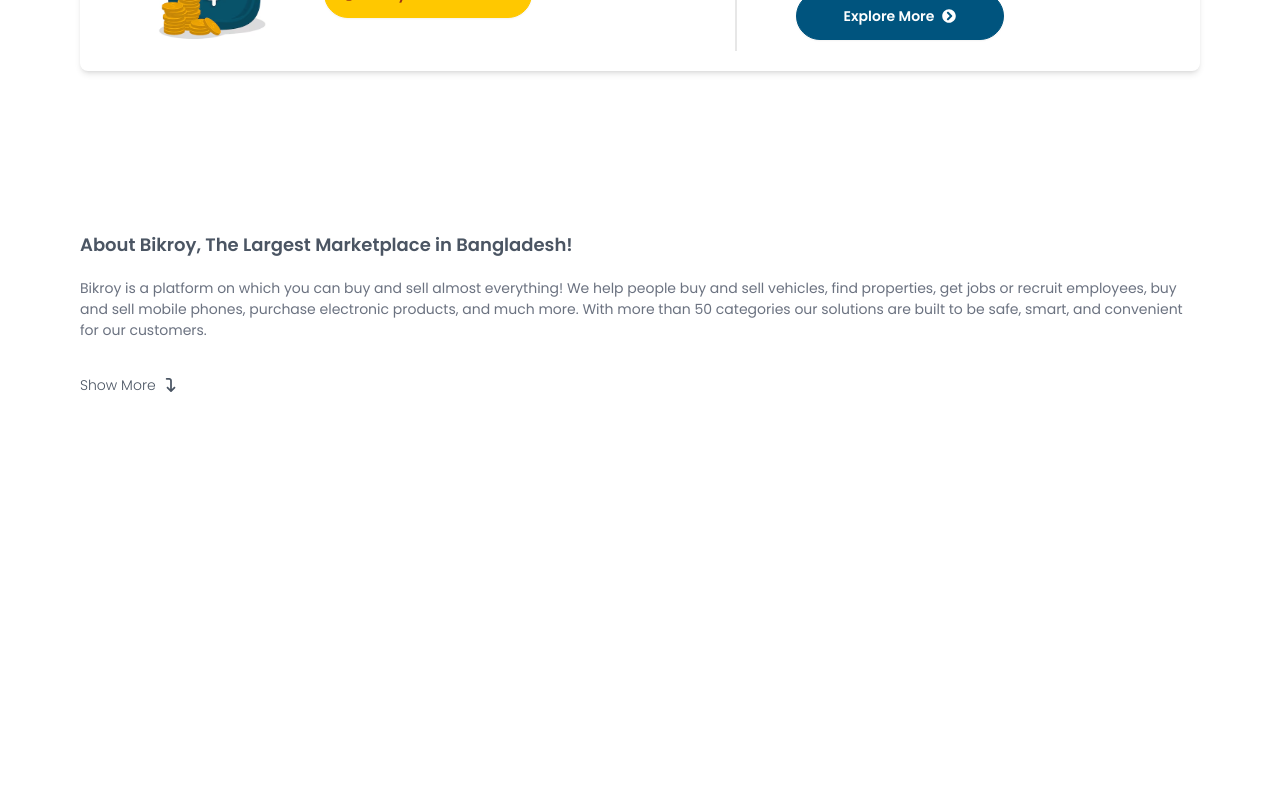
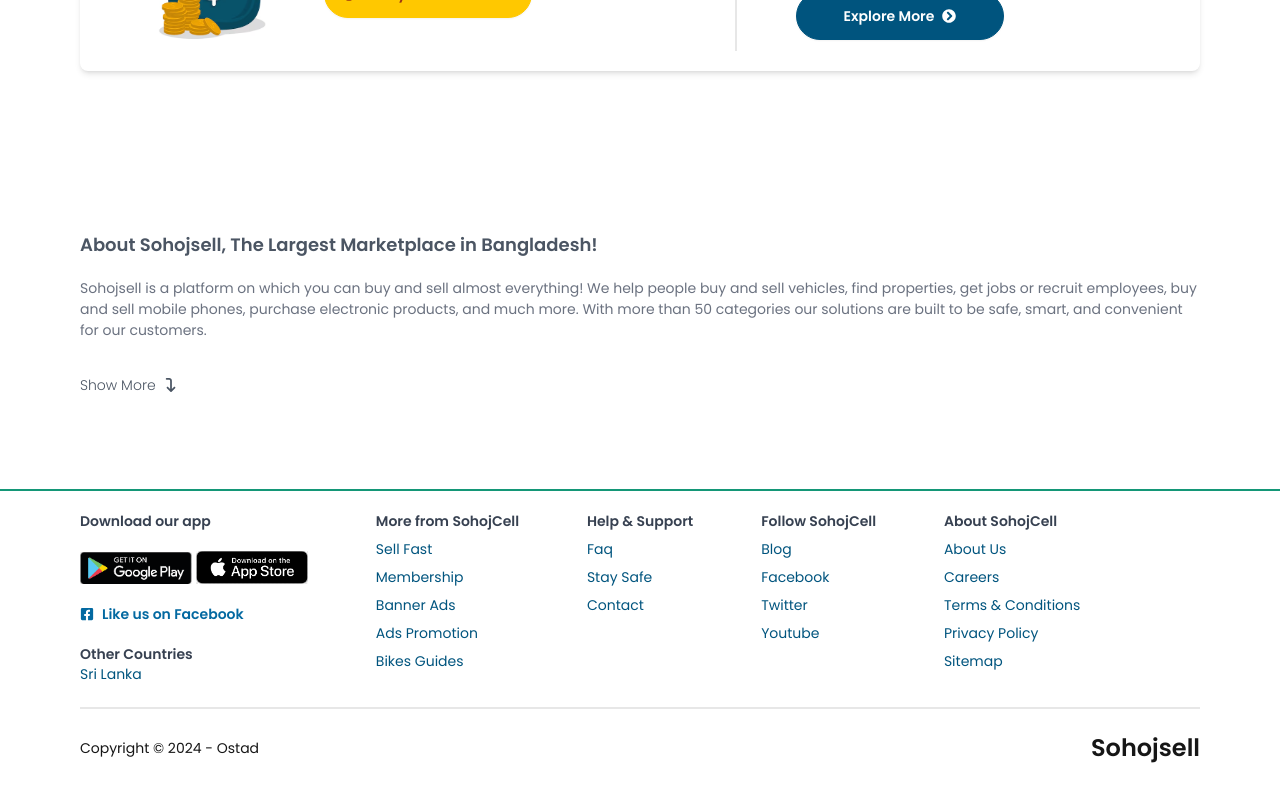
Before and after one commit to sholayman99/sohoj-cell-frontend, a React (Vite) app: page / in a window 1280 px wide. Shown: the part 1344-2144 px from the top of the page. Before the commit the page ends 1833 px from the top, so only its background shows below. Built offline with nearby package versions, Linux system fonts and the light colour scheme; no server answers.

Commit message:
footer completed

```diff
--- a/src/components/home/AboutSohoj.jsx
+++ b/src/components/home/AboutSohoj.jsx
@@ -15,12 +15,12 @@
 
     return (
         <main className={"lg:p-20 md:p-10 p-5"}>
-            <h3 className={"text-[18px] text-gray-600 mb-5 font-semibold"}>About Bikroy, The Largest Marketplace in Bangladesh!</h3>
+            <h3 className={"text-[18px] text-gray-600 mb-5 font-semibold"}>About Sohojsell, The Largest Marketplace in Bangladesh!</h3>
             {
                 showFull ? (
                         <section className={"flex flex-col items-start  gap-6"}>
                             <div>
-                                <p className={"text-gray-500"}>Bikroy is a platform on which you can buy and sell almost
+                                <p className={"text-gray-500"}>Sohojsell is a platform on which you can buy and sell almost
                                     everything! We help people buy and sell vehicles,
                                     find properties, get jobs or recruit employees, buy and sell mobile phones, purchase
                                     electronic products, and
@@ -31,34 +31,34 @@
                                 <h4 className={"text-[16px] text-gray-600 font-semibold"}>Buy, Sell, Rent, or Find Jobs in
                                     Bangladesh</h4>
                                 <p className={"text-gray-500"}>
-                                    Every month, hundreds of millions of people use Bikroy to find and sell mobiles, musical
+                                    Every month, hundreds of millions of people use Sohojsell to find and sell mobiles, musical
                                     instruments, cars, houses,
                                     jobs, and more through classified ads. To sell new items or sell used items quickly,
-                                    Bikroy offers Ad Promotion
+                                    Sohojsell offers Ad Promotion
                                     features.
                                 </p>
                                 <p className={"text-gray-500"}>
-                                    Bikroy has an extensive collection of new and used goods, making it easier for users to
+                                    Sohojsell has an extensive collection of new and used goods, making it easier for users to
                                     quickly buy new items or buy
                                     used items at their desired location. To buy online, users easily can reach their
                                     desired products through filtering options.
                                 </p>
                                 <p className={"text-gray-500"}>
-                                    For businesses, Bikroy has introduced the ‘Membership’ service, which helps them expand
+                                    For businesses, Sohojsell has introduced the ‘Membership’ service, which helps them expand
                                     their businesses online. Members will
-                                    have their virtual shop with a Bikroy URL with free promotions of their goods. With
+                                    have their virtual shop with a Sohojsell URL with free promotions of their goods. With
                                     different membership categories, businesses can
                                     flourish as verified members and authorized dealers.
                                 </p>
                                 <p className={"text-gray-500"}>
                                     With millions of unique monthly visitors, thousands of interested buyers, and thousands
-                                    of active dealers on our platform, Bikroy is the
+                                    of active dealers on our platform, Sohojsell is the
                                     Largest Marketplace in Bangladesh.
                                 </p>
                             </div>
                             <div className={"flex flex-col gap-4"}>
-                                <h4 className={"text-[16px] text-gray-600 font-semibold"}>Benefits of Trading at Bikroy</h4>
-                                <p className={"text-gray-500"}>At Bikroy, we make it so easy to connect people to buy, sell
+                                <h4 className={"text-[16px] text-gray-600 font-semibold"}>Benefits of Trading at Sohojsell</h4>
+                                <p className={"text-gray-500"}>At Sohojsell, we make it so easy to connect people to buy, sell
                                     or rent goods and services as other classified sites.</p>
                                 <ul className={"text-gray-500 list-disc list-inside flex flex-col gap-4"}>
                                     <li>Fast & Easy Experience: Navigated buying and selling experience in Bangladesh which
@@ -84,7 +84,7 @@
                     :
                     (<section className={"flex flex-col gap-5 items-start"}>
                         <div>
-                            <p className={"text-gray-500"}>Bikroy is a platform on which you can buy and sell almost
+                            <p className={"text-gray-500"}>Sohojsell is a platform on which you can buy and sell almost
                                 everything! We help people buy and sell vehicles,
                                 find properties, get jobs or recruit employees, buy and sell mobile phones, purchase
                                 electronic products, and
--- a/src/components/home/OpportunityCard.jsx
+++ b/src/components/home/OpportunityCard.jsx
@@ -19,7 +19,7 @@
                 </div>
                 <div className="divider lg:divider-horizontal"></div>
                 <div className={"flex flex-col gap-4 max-w-sm w-full  "}>
-                    <h2 className={"text-2xl text-info font-bold"}>SohojCell <span className={"text-lg font-semibold"}>JOBS</span></h2>
+                    <h2 className={"text-2xl text-info font-bold"}>Sohojsell <span className={"text-lg font-semibold"}>JOBS</span></h2>
                     <p className={"text-gray-600"}>Looking to hire or get hired in Bangladesh ?
                         Get access to 800k+ CVs or browse through 800+ job vacancies!</p>
                     <button className={"btn btn-info rounded-full w-52 text-base-100"}>
--- a/src/layout/AppNavbar.jsx
+++ b/src/layout/AppNavbar.jsx
@@ -34,7 +34,7 @@
                     </ul>
                 </details>
                 <Link to={"/"} className="text-3xl text-secondary font-normal"><span
-                    className={"font-bold text-base-100"}>Sohoj</span>Cell</Link>
+                    className={"font-bold text-base-100"}>Sohoj</span>sell</Link>
             </div>
             <div className="hidden lg:flex navbar-end">
                 <ul className="menu menu-horizontal px-1 gap-8 items-center">
--- a/src/layout/Footer.jsx
+++ b/src/layout/Footer.jsx
@@ -1,10 +1,69 @@
 import React from 'react';
+import apple from "../assets/images/apple.png";
+import google from "../assets/images/google.png";
+import {FaFacebookSquare} from "react-icons/fa";
+import {Link} from "react-router-dom";
 
 const Footer = () => {
     return (
-        <div>
-
-        </div>
+        <footer className=" px-20 py-5 bg-base-100 border-t-2 border-primary text-base-content">
+            <section className={"footer"}>
+                <aside className={"flex flex-col gap-5"}>
+                    <h3 className={"text-gray-700 font-semibold"}>Download our app</h3>
+                    <div className={"flex items-center gap-1"}>
+                        <img className={"w-28"} src={google} alt={"google"}/>
+                        <img className={"w-28"} src={apple} alt={"apple"}/>
+                    </div>
+                    <Link to={"/"} className={"flex items-center gap-2 font-semibold text-sky-700"}>
+                        <span><FaFacebookSquare/></span>
+                        <h3>Like us on Facebook</h3>
+                    </Link>
+                    <div>
+                        <h3 className={"text-gray-700 font-semibold"}>Other Countries</h3>
+                        <p className={"text-info"}>Sri Lanka</p>
+                    </div>
+                </aside>
+                <nav>
+                    <h6 className={"text-gray-700 font-semibold"}>More from SohojCell</h6>
+                    <a className="link link-info link-hover">Sell Fast</a>
+                    <a className="link link-info link-hover">Membership</a>
+                    <a className="link link-info link-hover">Banner Ads</a>
+                    <a className="link link-info link-hover">Ads Promotion</a>
+                    <a className="link link-info link-hover">Bikes Guides</a>
+                </nav>
+                <nav>
+                    <h6 className={"text-gray-700 font-semibold"}>Help & Support</h6>
+                    <a className="link link-info link-hover">Faq</a>
+                    <a className="link link-info link-hover">Stay Safe</a>
+                    <a className="link link-info link-hover">Contact</a>
+                </nav>
+                <nav>
+                    <h6 className={"text-gray-700 font-semibold"}>Follow SohojCell</h6>
+                    <a className="link link-info link-hover">Blog</a>
+                    <a className="link link-info link-hover">Facebook</a>
+                    <a className="link link-info link-hover">Twitter</a>
+                    <a className="link link-info link-hover">Youtube</a>
+                </nav>
+                <nav>
+                    <h6 className={"text-gray-700 font-semibold"}>About SohojCell</h6>
+                    <a className="link link-info link-hover">About Us</a>
+                    <a className="link link-info link-hover">Careers</a>
+                    <a className="link link-info link-hover">Terms & Conditions</a>
+                    <a className="link link-info link-hover">Privacy Policy</a>
+                    <a className="link link-info link-hover">Sitemap</a>
+                </nav>
+                <div className={"divider"}></div>
+            </section>
+            <div className={"divider"}></div>
+            <section className="flex items-center justify-between pb-4 bg-base-100">
+                <aside>
+                    <p>Copyright © 2024 - Ostad</p>
+                </aside>
+                <div>
+                    <h1 className={"font-semibold text-2xl"}>Sohojsell</h1>
+                </div>
+            </section>
+        </footer>
     );
 };
 
```
Also changed, not shown: src/assets/images/apple.png (added), src/assets/images/google.png (added).
